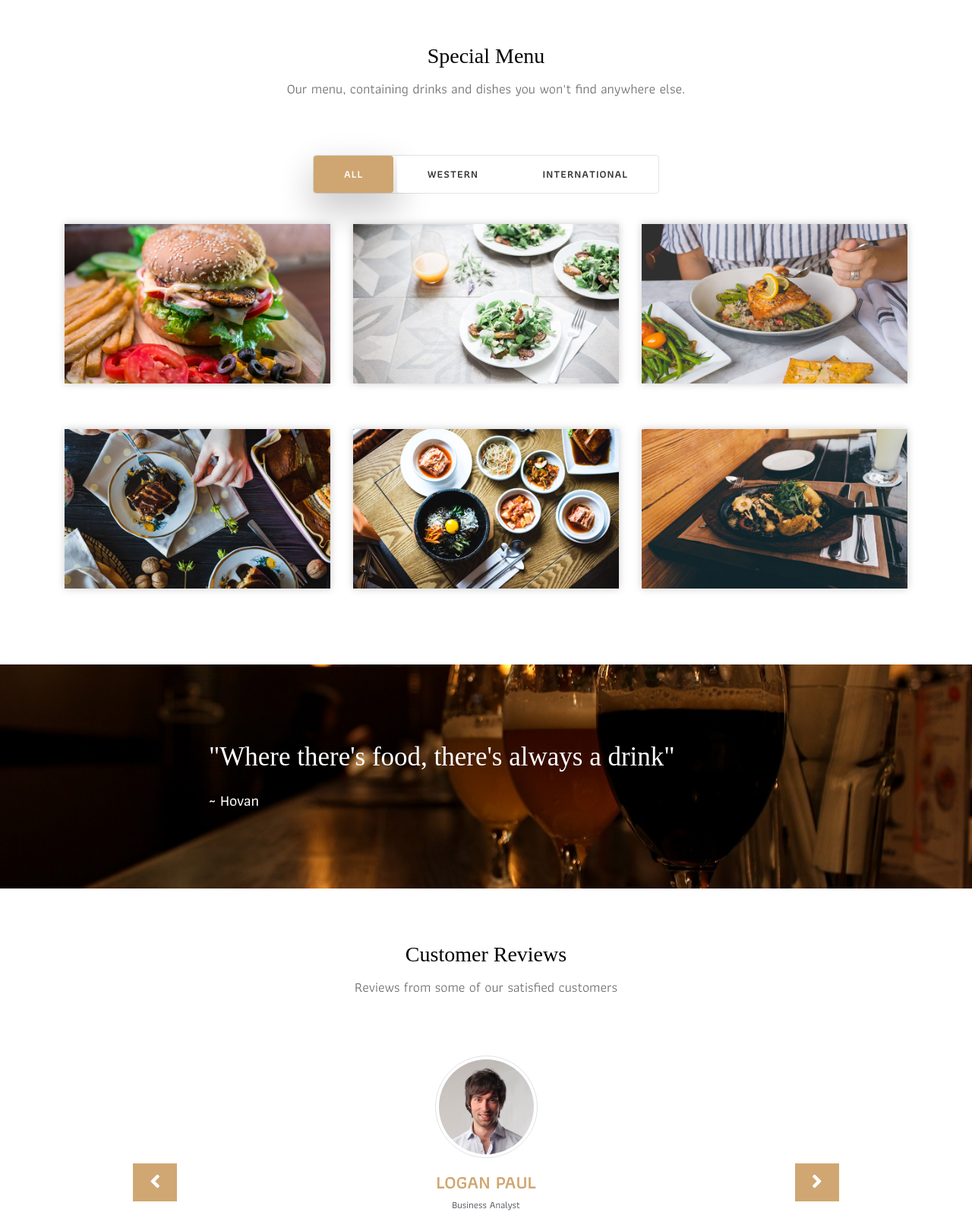
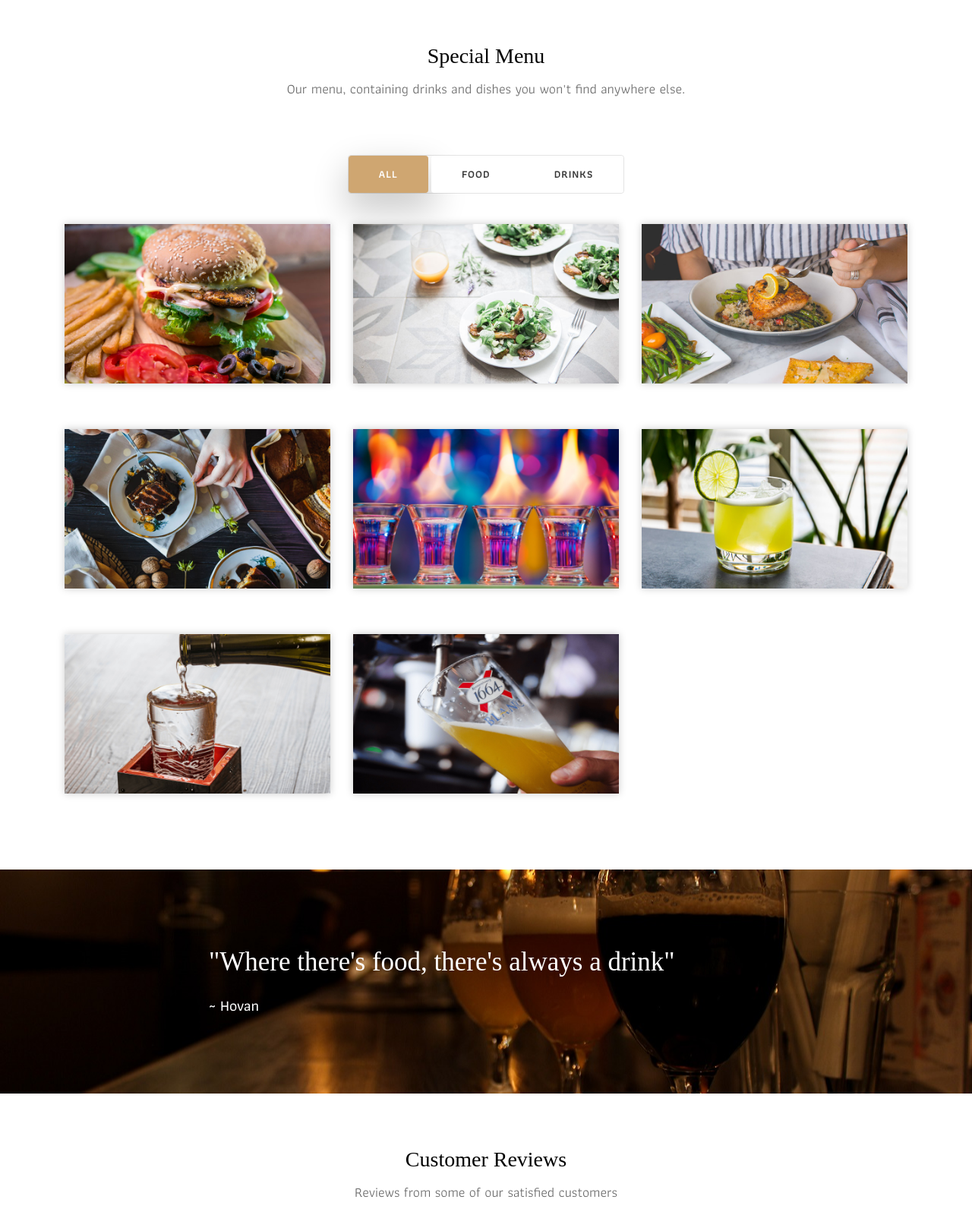
Before and after one commit to InfosecurityProj/Infosecurity, a Flask app: template app/templates/menu.html in a window 1280 px wide. Shown: the part 94-1690 px from the top of the page at 76% size. Run offline with Flask 2, Linux system fonts and the light colour scheme; the template is opened without the code that fills it, so the values that code supplies are empty; parts of the project's set-up code (start-up, migrations or seed data) failed here and were passed over; some libraries are stand-ins or nearby versions; some web fonts are replaced.

Commit message:
some changes

```diff
--- a/app/templates/menu.html
+++ b/app/templates/menu.html
@@ -39,47 +39,15 @@
 					<div class="special-menu text-center">
 						<div class="button-group filter-button-group">
 							<button class="active" data-filter="*">All</button>
-							<button data-filter=".western">Western</button>
-							<button data-filter=".international">International</button>
+							<button data-filter=".food">Food</button>
+							<button data-filter=".drinks">Drinks</button>
 						</div>
 					</div>
 				</div>
 			</div>
 			<div class="row special-list">
-<!--				<div class="col-lg-4 col-md-6 special-grid drinks">-->
-<!--					<div class="gallery-single fix">-->
-<!--						<img src="static/images/img-01.jpg" class="img-fluid" alt="Image">-->
-<!--						<div class="why-text">-->
-<!--							<h4>Tea</h4>-->
-<!--							<p>Description</p>-->
-<!--							<h5> $7.79 <button name="menu" value="Tea" class="btn btn-white">Add to Cart</button></h5>-->
-<!--						</div>-->
-<!--					</div>-->
-<!--				</div>-->
-
-<!--				<div class="col-lg-4 col-md-6 special-grid drinks">-->
-<!--					<div class="gallery-single fix">-->
-<!--						<img src="static/images/img-02.jpg" class="img-fluid" alt="Image">-->
-<!--						<div class="why-text">-->
-<!--							<h4>Fruit Juice</h4>-->
-<!--							<p>Description</p>-->
-<!--							<h5> $9.79 <button name="menu" value="Fruit Juice" class="btn btn-white">Add to Cart</button></h5>-->
-<!--						</div>-->
-<!--					</div>-->
-<!--				</div>-->
-
-<!--				<div class="col-lg-4 col-md-6 special-grid drinks">-->
-<!--					<div class="gallery-single fix">-->
-<!--						<img src="static/images/img-03.jpg" class="img-fluid" alt="Image">-->
-<!--						<div class="why-text">-->
-<!--							<h4>Soft Drink</h4>-->
-<!--							<p>Description</p>-->
-<!--							<h5> $10.79 <button name="menu" value="Soft Drink" class="btn btn-white">Add to Cart</button></h5>-->
-<!--						</div>-->
-<!--					</div>-->
-<!--				</div>-->
 				<form method="POST">
-				<div class="col-lg-4 col-md-6 special-grid western">
+				<div class="col-lg-4 col-md-6 special-grid food">
 					<div class="gallery-single fix">
 						<img src="static/images/img-04.jpg" class="img-fluid" alt="Image">
 						<div class="why-text">
@@ -90,7 +58,7 @@
 					</div>
 				</div>
 
-				<div class="col-lg-4 col-md-6 special-grid western">
+				<div class="col-lg-4 col-md-6 special-grid food">
 					<div class="gallery-single fix">
 						<img src="static/images/img-05.jpg"  class="img-fluid" alt="Image">
 						<div class="why-text">
@@ -101,7 +69,7 @@
 					</div>
 				</div>
 
-				<div class="col-lg-4 col-md-6 special-grid western">
+				<div class="col-lg-4 col-md-6 special-grid food">
 					<div class="gallery-single fix">
 						<img src="static/images/img-06.jpg" class="img-fluid" alt="Image">
 						<div class="why-text">
@@ -112,7 +80,7 @@
 					</div>
 				</div>
 
-				<div class="col-lg-4 col-md-6 special-grid western">
+				<div class="col-lg-4 col-md-6 special-grid food">
 					<div class="gallery-single fix">
 						<img src="static/images/img-07.jpg" class="img-fluid" alt="Image">
 						<div class="why-text">
@@ -123,24 +91,46 @@
 					</div>
 				</div>
 
-				<div class="col-lg-4 col-md-6 special-grid international">
+				<div class="col-lg-4 col-md-6 special-grid drinks">
 					<div class="gallery-single fix">
 						<img src="static/images/img-08.jpg" class="img-fluid" alt="Image">
 						<div class="why-text">
-							<h4>Korean Rice</h4>
+							<h4>Flaming Lambo</h4>
 							<p>Description</p>
-							<h5> $22.79 <button name="menu" value="Korean Rice" class="btn btn-white">Add to Cart</button></h5>
+							<h5> $30 <button name="menu" value="Flaming Lambo" class="btn btn-white">Add to Cart</button></h5>
 						</div>
 					</div>
 				</div>
 
-				<div class="col-lg-4 col-md-6 special-grid international">
+				<div class="col-lg-4 col-md-6 special-grid drinks">
 					<div class="gallery-single fix">
 						<img src="static/images/img-09.jpg" class="img-fluid" alt="Image">
 						<div class="why-text">
-							<h4>Hotplate</h4>
+							<h4>Tequila</h4>
 							<p>Description</p>
-							<h5> $24.79 <button name="menu" value="Hotplate" class="btn btn-white">Add to Cart</button></h5>
+							<h5> $25 <button name="menu" value="Tequila" class="btn btn-white">Add to Cart</button></h5>
+						</div>
+					</div>
+				</div>
+
+				<div class="col-lg-4 col-md-6 special-grid drinks">
+					<div class="gallery-single fix">
+						<img src="static/images/img-10.jpg" class="img-fluid" alt="Image">
+						<div class="why-text">
+							<h4>Sake</h4>
+							<p>Description</p>
+							<h5> $15 <button name="menu" value="Sake" class="btn btn-white">Add to Cart</button></h5>
+						</div>
+					</div>
+				</div>
+
+				<div class="col-lg-4 col-md-6 special-grid drinks">
+					<div class="gallery-single fix">
+						<img src="static/images/img-11.jpg" class="img-fluid" alt="Image">
+						<div class="why-text">
+							<h4>1664 Blanc</h4>
+							<p>Description</p>
+							<h5> $10 <button name="menu" value="1664 Blanc" class="btn btn-white">Add to Cart</button></h5>
 						</div>
 					</div>
 				</div>
```
Also changed, not shown: app/routes.py (+13 -16 lines), app/database.db, app/static/images/gallery-img-02.jpg, app/static/images/gallery-img-05.jpg, app/static/images/img-08.jpg, app/static/images/img-09.jpg, app/static/images/img-10.jpg (added), app/static/images/img-11.jpg (added).
